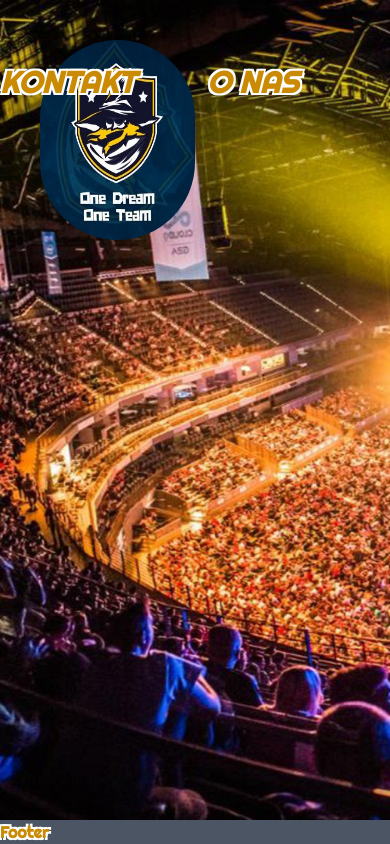
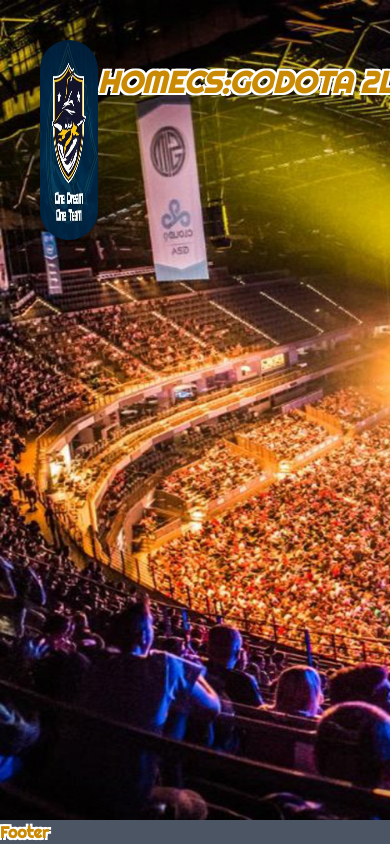
Before and after one commit to DogiWOW/Esport-organization-site, a React (Create React App) app: page / in a window 390 px wide. Built offline with nearby package versions, Linux system fonts and the light colour scheme; a web font is replaced by a local one.

Commit message:
Increased header responsiveness

```diff
--- a/src/components/App.jsx
+++ b/src/components/App.jsx
@@ -9,7 +9,7 @@
   return (
 
      <div className='h-full'>
-        <div className='grid grid-cols-2 '>
+        <div className='grid grid-cols-4'>
           <Logo />
           <Navigation />
         </div>
--- a/src/components/NavItem.tsx
+++ b/src/components/NavItem.tsx
@@ -4,7 +4,7 @@
 
 const NavItem = (props:any) => {
   return (
-        <div className='mx-9 pt-16 text-3xl'>
+        <div className='mx-auto pt-16 text-3xl'>
             <div className='link link-underline link-underline-black hover:text-red-500 whitespace-nowrap italic pb-3 cursor-pointer'>
                 <Link to={props.link}>
                     {props.children}
--- a/src/components/Navigation.tsx
+++ b/src/components/Navigation.tsx
@@ -3,7 +3,7 @@
 
 const Navigation = () => {
   return (
-    <div className='flex justify-end pr-14'>
+    <div className='flex justify-around pr-14 overflow-hidden col-span-3'>
       <NavItem link='/'>HOME</NavItem>
       <NavItem link='/csgo'>CS:GO</NavItem>
       <NavItem link='/dota2'>DOTA 2</NavItem>
```
